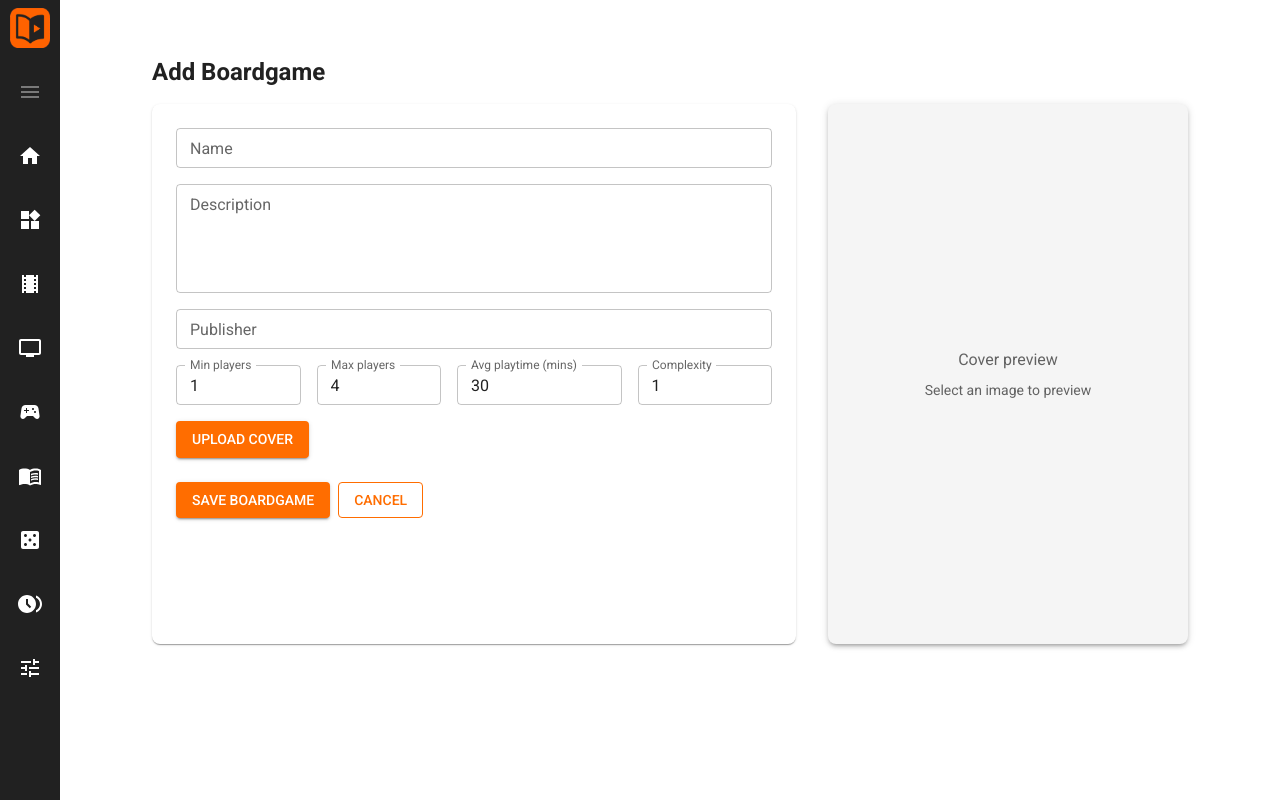
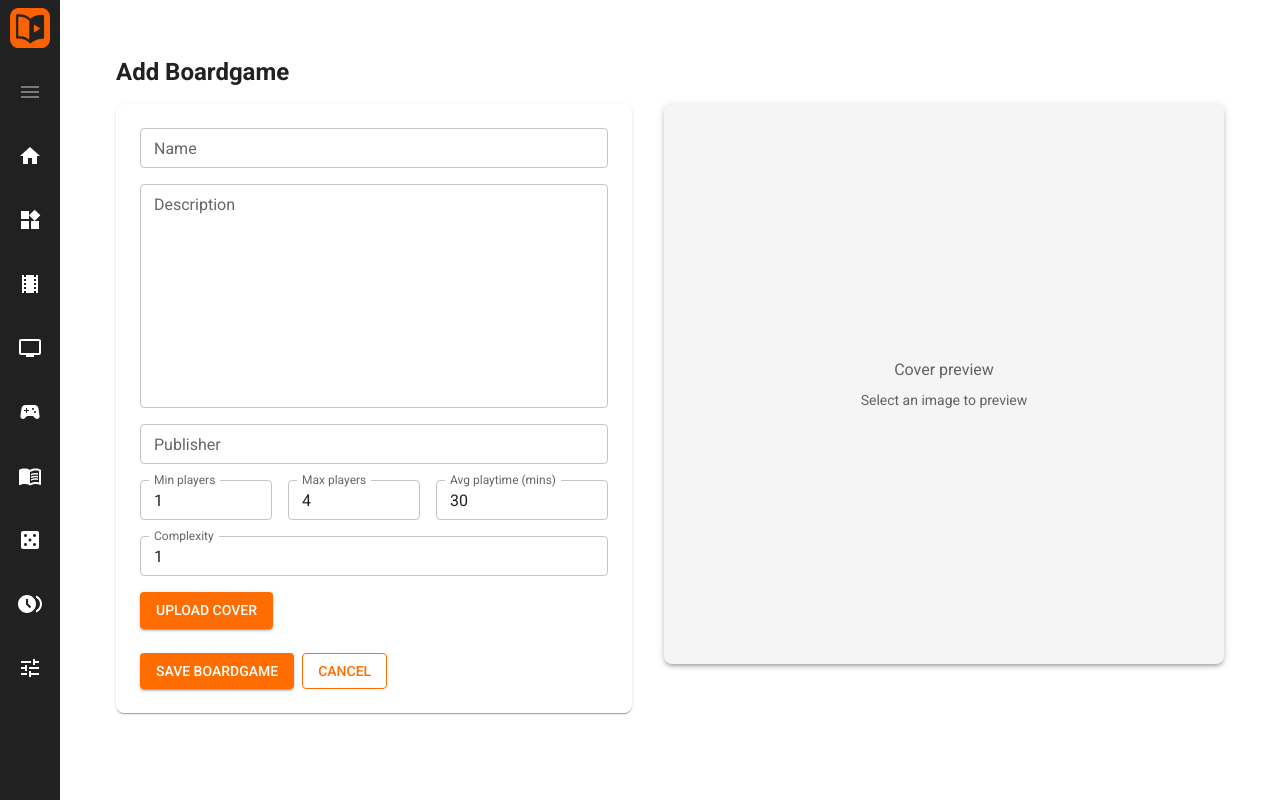
Before and after one commit to KevinDeVijlder/MediaLedger, a React app in the folder frontend/: page /boardgames/add in a window 1280 px wide. Built offline with nearby package versions, Linux system fonts and the light colour scheme; the HTML template or start-up script is replaced by a standard one.

Commit message:
finished boardgame form , updated display (WIP)

```diff
--- a/frontend/src/components/displays/boardgame/AddBoardgame.jsx
+++ b/frontend/src/components/displays/boardgame/AddBoardgame.jsx
@@ -68,14 +68,14 @@ export default function AddBoardgame() {
   }, [imageFile]);
 
   return (
-    <Box sx={{ p: { xs: 2, md: 4 }, maxWidth: 1100, mx: 'auto' }}>
+    <Box sx={{ p: { xs: 2, md: 4 }, maxWidth: 1300, mx: 'auto' }}>
       <Typography variant="h5" gutterBottom sx={{ fontWeight: 700, mb: 2 }}>Add Boardgame</Typography>
       {error && <Alert severity="error" sx={{ mb: 2 }}>{error}</Alert>}
 
       <Box sx={{ display: 'flex', gap: { xs: 2, md: 4 }, flexDirection: { xs: 'column', md: 'row' } }}>
         <Box component="form" onSubmit={handleSubmit} sx={{ flex: 1, bgcolor: 'background.paper', p: 3, borderRadius: 2, boxShadow: 1 }}>
           <TextField fullWidth label="Name" variant="outlined" size="small" sx={{ mb: 2, ...fieldSx }} value={name} onChange={(e) => setName(e.target.value)} />
-          <TextField fullWidth multiline rows={4} label="Description" variant="outlined" size="small" sx={{ mb: 2, ...fieldSx }} value={description} onChange={(e) => setDescription(e.target.value)} />
+          <TextField fullWidth multiline rows={9} label="Description" variant="outlined" size="small" sx={{ mb: 2, ...fieldSx }} value={description} onChange={(e) => setDescription(e.target.value)} />
           <TextField fullWidth label="Publisher" variant="outlined" size="small" sx={{ mb: 2, ...fieldSx }} value={publisher} onChange={(e) => setPublisher(e.target.value)} />
 
           <Box sx={{ display: 'flex', gap: 2, mb: 2, flexWrap: 'wrap' }}>
@@ -110,16 +110,45 @@ export default function AddBoardgame() {
           </Box>
         </Box>
 
-        <Box sx={{ width: { xs: '100%', md: 360 }, display: 'flex', justifyContent: 'center', alignItems: 'flex-start' }}>
-          <Box sx={{ width: '100%', aspectRatio: '2 / 3', borderRadius: 2, overflow: 'hidden', boxShadow: 3, bgcolor: 'grey.100', display: 'grid', placeItems: 'center' }}>
-            {previewUrl ? (
-              <img src={previewUrl} alt="preview" style={{ width: '100%', height: '100%', objectFit: 'cover', display: 'block' }} />
-            ) : (
+        <Box
+          sx={{
+            width: { xs: '100%', md: 560 },
+          }}
+        >
+          <Box
+            sx={{
+              position: 'relative',
+              width: '100%',
+              paddingTop: '100%',
+              borderRadius: 2,
+              overflow: 'hidden',
+              boxShadow: 3,
+              bgcolor: 'grey.100',
+            }}
+          >
+           <Box
+            sx={{
+              position: 'absolute',
+              inset: 0,
+              display: 'grid',
+              placeItems: 'center',
+              backgroundImage: previewUrl ? `url(${previewUrl})` : 'none',
+              backgroundSize: 'cover',
+              backgroundPosition: 'center',
+              backgroundRepeat: 'no-repeat',
+            }}
+          >
+            {!previewUrl && (
               <Box sx={{ textAlign: 'center', px: 2 }}>
-                <Typography sx={{ color: 'text.secondary' }}>Cover preview</Typography>
-                <Typography variant="body2" sx={{ color: 'text.secondary', mt: 1 }}>Select an image to preview</Typography>
+                <Typography sx={{ color: 'text.secondary' }}>
+                  Cover preview
+                </Typography>
+                <Typography variant="body2" sx={{ color: 'text.secondary', mt: 1 }}>
+                  Select an image to preview
+                </Typography>
               </Box>
             )}
+          </Box>
           </Box>
         </Box>
       </Box>
--- a/frontend/src/components/displays/boardgame/Boardgame.jsx
+++ b/frontend/src/components/displays/boardgame/Boardgame.jsx
@@ -137,7 +137,7 @@ function BoardgameCard({ item, api, onClick }) {
       <Box
         sx={(t) => ({
           width: "100%",
-          aspectRatio: "2 / 3",
+          aspectRatio: "3 / 3",
           backgroundColor: t.palette.grey[100],
           position: "relative",
           flex: "0 0 auto",
@@ -182,6 +182,10 @@ function BoardgameCard({ item, api, onClick }) {
           </Typography>
           <Box className="boardgame-underline" sx={{ display: 'none', width: 0, height: 4, background: '#FF6D00', borderRadius: 2, mt: 1, transition: 'width 260ms' }} />
 
+          <Typography variant="body2" color="text.secondary" sx={{ mt: 0.5 }}>
+            Publisher: {item.publisher != null ? `${item.publisher}` : "-"}
+          </Typography>
+
           <Typography variant="body2" color="text.secondary" sx={{ mt: 1 }}>
             Players: {item.min_players ?? "?"} - {item.max_players ?? "?"}
           </Typography>
```
Also changed, not shown: 1 other file (tests, documents, lock files or other folders).
